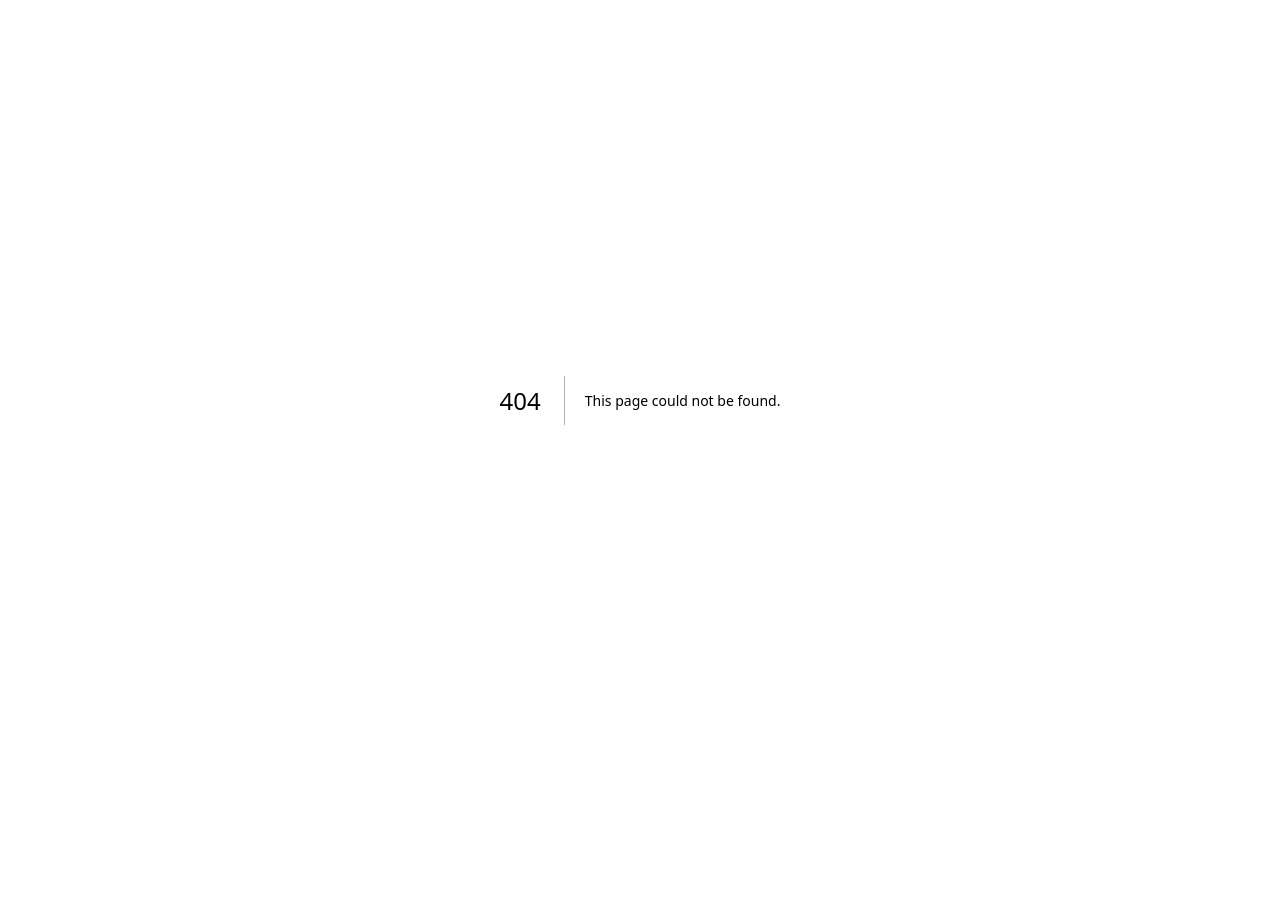
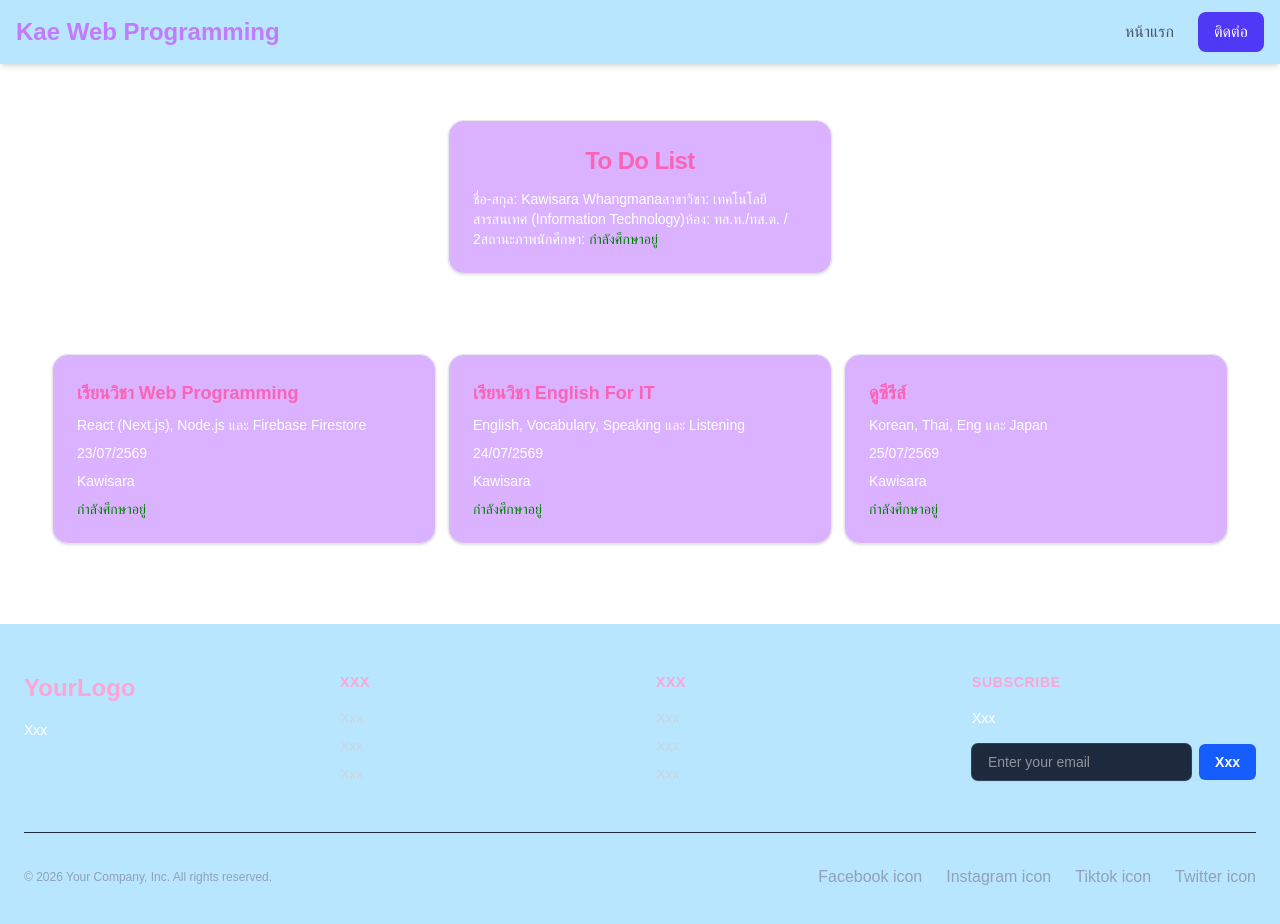
Before and after one commit to kawisarawha-pixel/kae-next-app, a Next.js app: page /week03 in a window 1280 px wide. Before the commit this address had no page. Shown: the top 924 px of the page. Before the commit the page ends 800 px from the top, so only its background shows below. Built offline with nearby package versions, Linux system fonts and the light colour scheme.

Commit message:
week03 commit

```diff
--- /dev/null
+++ b/app/data/toDoList.tsx
@@ -0,0 +1,23 @@
+export const toDoList = [
+    {
+        title: "เรียนวิชา Web Programming",
+        desc: "React (Next.js), Node.js และ Firebase Firestore",
+        data_added: "23/07/2569",
+        author: "Kawisara",
+        status: true
+    },
+    {
+        title: "เรียนวิชา English For IT",
+        desc: "English, Vocabulary, Speaking และ Listening",
+        data_added: "24/07/2569",
+        author: "Kawisara",
+        status: true
+    },
+    {
+        title: "ดูซีรีส์",
+        desc: "Korean, Thai, Eng และ Japan",
+        data_added: "25/07/2569",
+        author: "Kawisara",
+        status: true
+    }
+];
--- /dev/null
+++ b/app/week03/page.tsx
@@ -0,0 +1,55 @@
+import Header from "../components/header";
+import Footer from "../components/footer";
+import { toDoList } from "../data/toDoList";
+
+export default function ToDoList() {
+
+    let name = "Kawisara Whangmana";
+    const major = "เทคโนโลยีสารสนเทศ (Information Technology)";
+    let classYear = 2;
+    let classSec = "ทส.ท./ทส.ต.";
+    let active = true;
+    // Arrow functions
+    const isActive = (act: boolean) => {
+        if(act)
+            return <span style={{ color: "green"}}>กำลังศึกษาอยู่</span>;
+        return <span style={{ color: "red"}}>ไม่ได้เป็นนักศึกษาแล้วนะ</span>;
+    }
+
+    const tmpTdl = toDoList.map(item =>
+        <div className="w-full max-w-sm p-6 bg-purple-300 border border-gray-200 rounded-2xl shadow-sm hover:shadow-md transition-shadow duration-200">
+    <h3 className="text-lg font-semibold text-pink-400">{item.title}</h3>
+    <p className="mt-2 text-sm text-white">{item.desc}</p>
+    <p className="mt-2 text-sm text-white">{item.data_added}</p>
+    <p className="mt-2 text-sm text-white">{item.author}</p>
+    <p className="mt-2 text-sm text-white">{isActive(item.status)}</p>
+    </div>
+    )
+    // const isActive = (act: boolean) => (act) ? "กำลังศึกษาอยู่" : "ไม่ได้เป็นนักศึกษาแล้วนะ";
+
+    console.log(`Name: ${name}`);
+    console.log(`Major: ${major}`);
+
+    return (
+      <>
+            <Header />
+            <div className="flex justify-center mt-30 mb-20">
+            <div className="w-full max-w-sm p-6 bg-purple-300 border border-gray-200 rounded-2xl shadow-sm hover:shadow-md transition-shadow duration-200">
+        <h5 className="mb-3 text-2xl font-semibold tracking-tight text-heading text-center text-pink-400 leading-8">To Do List</h5>
+            <p className="text-sm text-white dark:text-blue-400 font-medium">
+                ชื่อ-สกุล: {name}
+                สาขาวิชา: {major}
+                ห้อง: {classSec} / {classYear}
+                สถานะภาพนักศึกษา: {isActive(active)}
+            </p>
+            </div>
+            </div>
+
+            <div className="flex justify-center gap-3">
+                {tmpTdl}
+            </div>
+
+            <Footer />
+      </>
+    );
+}
```
